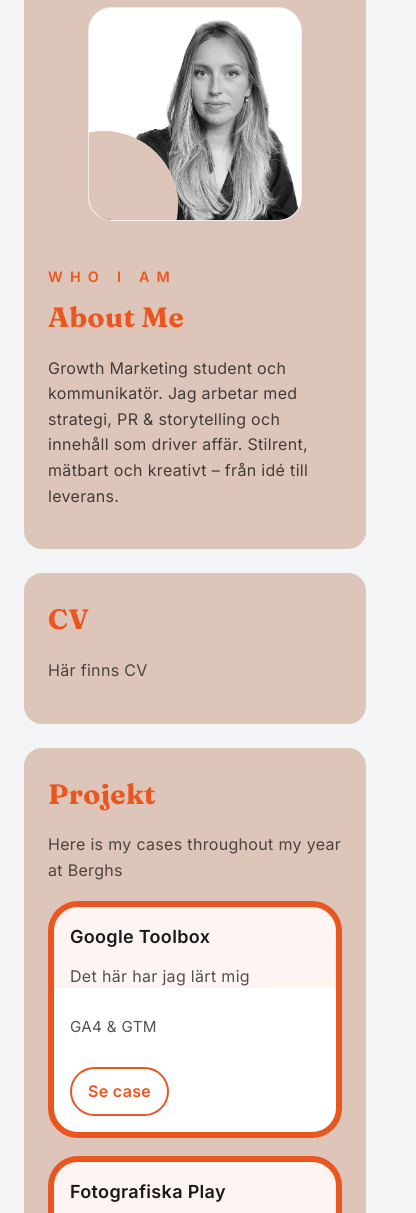
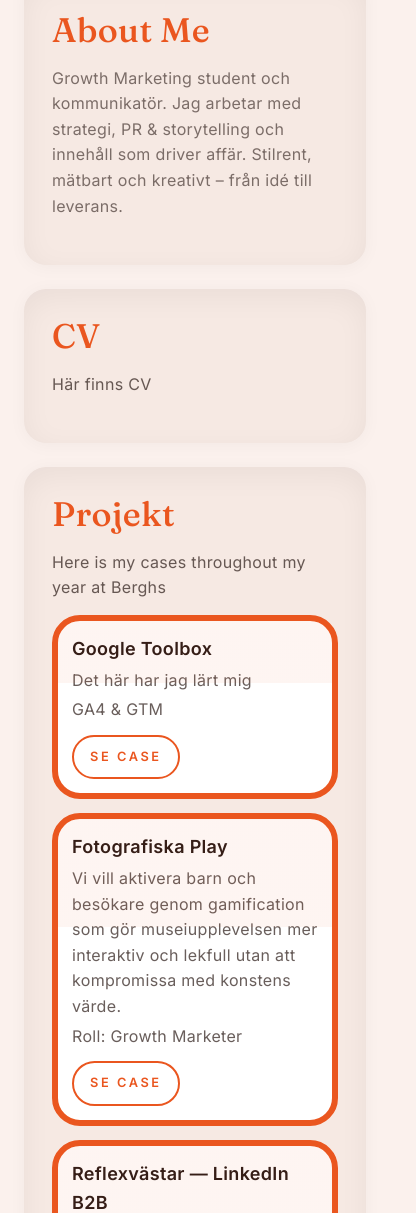
Before and after one commit to elsavonknorring/elsavonknorring.github.io, a plain HTML site: page index.html in a window 390 px wide. Shown: the part 787-2000 px from the top of the page, 416 px wide, since content can reach past the window. Drawn offline with Linux system fonts and the light colour scheme.

Commit message:
Uppdatering

```diff
--- a/index.html
+++ b/index.html
@@ -6,10 +6,7 @@
   <title>Elsa von Knorring — Growth Marketing</title>
   <script>
     window.dataLayer = window.dataLayer || [];
-  window.dataLayer.push({
-    event: "page_ready",
-    page_name: "Elsa Portfolio"
-  });
+    window.dataLayer.push({ event: "page_ready", page_name: "Elsa Portfolio" });
   </script>
 
   <!-- Google Tag Manager -->
@@ -19,103 +16,357 @@ j=d.createElement(s),dl=l!='dataLayer'?'&l='+l:'';j.async=true;j.src=
   'https://www.googletagmanager.com/gtm.js?id='+i+dl;f.parentNode.insertBefore(j,f);
   })(window,document,'script','dataLayer','GTM-T33J7S8H');</script>
   <!-- End Google Tag Manager -->
-  <!-- Fonts: Display serif för rubriker + sans för UI -->
+
+  <!-- Fonts -->
   <link rel="preconnect" href="https://fonts.googleapis.com">
   <link rel="preconnect" href="https://fonts.gstatic.com" crossorigin>
   <link href="https://fonts.googleapis.com/css2?family=Fraunces:opsz,wght@9..144,300;9..144,400;9..144,500;9..144,700&family=Inter:wght@400;500;600&display=swap" rel="stylesheet">
+
+  <!-- ====== STYLE (endast den är uppdaterad) ====== -->
   <style>
     :root{
-      /* IDENTITET */
-      --page-bg: #f3f4f6;   /* ljus bakgrund runt panelerna */
-      --panel-bg: #dec5b9;  /* ljus beige/rosa panel */
-      --accent:   #ea561f;  /* brand-orange */
-      --ink:      #1a1a1a;
-      --muted:    rgba(26,26,26,.75);
-      --radius-xl: 18px;
-      --container-pad: clamp(24px, 5vw, 36px);
-      --panel-pad: clamp(24px, 5vw, 56px);
+      /* Färger enligt skiss */
+      --page-bg: #fbf1ed;      /* helsidesbakgrund */
+      --panel-bg: #f6e9e3;     /* panelbakgrund */
+      --accent:   #ea561f;     /* brand-orange */
+      --ink:      #2a1a16;     /* primär text */
+      --muted:    rgba(42,26,22,.70);
+
+      --radius-xl: 22px;
+      --container-pad: clamp(24px, 5vw, 40px);
+      --panel-pad: clamp(28px, 6vw, 64px);
       --maxw: 1200px;
     }
 
-    *{ box-sizing:border-box; }
-    html{ scroll-behavior:smooth; }
+    *{ box-sizing: border-box; }
+    html{ scroll-behavior: smooth; }
     body{
       margin:0; background:var(--page-bg); color:var(--ink);
       font-family: Inter, system-ui, -apple-system, Segoe UI, Roboto, Helvetica, Arial, "Apple Color Emoji", "Segoe UI Emoji";
       line-height:1.6; letter-spacing:.02em;
     }
-    a{ color:inherit; }
+    a{ color:inherit; text-decoration:none; }
 
-    /* ==== Globala paneler (beige/rosa) ==== */
-    .panel{ background: var(--panel-bg); border-radius: var(--radius-xl); padding: var(--panel-pad); margin: var(--container-pad); }
+    /* Paneler */
+    .panel{
+      background: var(--panel-bg);
+      border-radius: var(--radius-xl);
+      padding: var(--panel-pad);
+      margin: var(--container-pad);
+      box-shadow: 0 8px 30px rgba(0,0,0,.05) inset, 0 2px 18px rgba(0,0,0,.04);
+    }
 
-    /* ======= MENY (vänstra hörnet) ======= */
-    .menu-wrap{ position: fixed; top: 16px; left: 16px; z-index: 100; }
-    .menu-btn{ display:inline-flex; align-items:center; gap:.6rem; border:2px solid var(--accent); background: transparent; color: var(--accent); padding: 8px 12px; border-radius: 999px; font-weight:600; cursor:pointer; }
-    .menu-btn svg{ display:block; }
-    .menu-sheet{ display:none; position: fixed; top: 56px; left: 16px; background: var(--panel-bg); border-radius: 14px; padding: 10px; border: 2px solid var(--accent); box-shadow: 0 12px 30px rgba(0,0,0,.12); }
-    .menu-sheet a{ display:block; text-decoration:none; padding: 10px 12px; border-radius: 10px; }
-    .menu-sheet a:hover{ background: rgba(0,0,0,.06); }
+    /* Meny */
+    .menu-wrap{ position: fixed; top:16px; left:16px; z-index:100; }
+    .menu-btn{
+      display:inline-flex; align-items:center; gap:.6rem;
+      border:2px solid var(--accent); background:transparent; color:var(--accent);
+      padding:8px 12px; border-radius:999px; font-weight:600; cursor:pointer;
+      letter-spacing:.12em; text-transform:uppercase; font-size:.8rem;
+    }
+    .menu-sheet{
+      display:none; position:fixed; top:56px; left:16px;
+      background:var(--panel-bg); border-radius:14px; padding:10px;
+      border:2px solid var(--accent); box-shadow:0 12px 30px rgba(0,0,0,.12);
+    }
+    .menu-sheet a{ display:block; padding:10px 12px; border-radius:10px; }
+    .menu-sheet a:hover{ background:rgba(0,0,0,.06); }
 
-    /* ======= HERO STARTSIDA ======= */
-    .hero{ display:grid; grid-template-columns: 1.1fr 1fr; gap: clamp(28px, 5vw, 56px); align-items:center; min-height: 86vh; max-width: var(--maxw); margin: 0 auto; }
-    @media (max-width: 980px){ .hero{ grid-template-columns: 1fr; min-height: 78svh; } }
+    /* HERO */
+    .hero{
+      display:grid; grid-template-columns:1.1fr 1fr;
+      gap:clamp(28px,5vw,56px); align-items:center;
+      min-height:86vh; max-width:var(--maxw); margin:0 auto;
+    }
+    @media (max-width:980px){ .hero{ grid-template-columns:1fr; min-height:78svh; } }
 
-    .brand{ display:flex; flex-direction:column; gap: 1.2rem; }
-    .logo{ font-family: 'Fraunces', ui-serif, Georgia, serif; color: var(--accent); font-size: clamp(40px, 9vw, 120px); line-height:.88; letter-spacing: .01em; }
-    .sub{ color: var(--accent); text-transform: uppercase; letter-spacing: .4em; font-weight: 600; font-size: clamp(12px, 1.5vw, 14px); }
-    .outline-btn{ display:inline-block; text-decoration:none; color: var(--accent); border: 2px solid var(--accent); background: transparent; padding: 12px 24px; border-radius: 8px; font-weight: 500; transition: transform .12s ease; }
-    .outline-btn:hover{ transform: translateY(-1px); }
+    .brand{ display:flex; flex-direction:column; gap:1.2rem; }
+    .logo{
+      font-family:'Fraunces', ui-serif, Georgia, serif;
+      color:var(--accent);
+      font-size:clamp(46px,10vw,120px);
+      line-height:.88; letter-spacing:.01em; font-weight:500;
+    }
+    .sub{
+      color:var(--accent); text-transform:uppercase; letter-spacing:.45em;
+      font-weight:600; font-size:clamp(12px,1.6vw,14px);
+    }
 
-    .cta-stack{ display:flex; flex-direction:column; gap: clamp(18px, 3.5vh, 36px); justify-self: center; width: min(520px, 90%); }
-    .pill{ appearance:none; border:none; cursor:pointer; text-decoration:none; display:grid; place-items:center; text-align:center; width: 100%; height: clamp(64px, 12vh, 88px); border-radius: 999px; background: var(--accent); color:#fff; font-weight: 600; letter-spacing: .5em; text-transform: uppercase; font-size: clamp(14px, 1.8vw, 16px); box-shadow: none; transition: transform .08s ease; }
-    .pill:hover{ transform: translateY(-2px); }
+    .outline-btn{
+      display:inline-block; color:var(--accent);
+      border:2px solid var(--accent); background:transparent;
+      padding:10px 20px; border-radius:8px; font-weight:600;
+      letter-spacing:.18em; text-transform:uppercase; font-size:.85rem;
+      transition: transform .1s ease, background .1s ease, box-shadow .1s ease;
+    }
+    .outline-btn:hover{ transform:translateY(-1px); background:#fff0ea; box-shadow:0 8px 18px rgba(234,86,31,.15); }
+    .outline-btn:focus-visible, .pill:focus-visible, .case-action:focus-visible{ outline:3px solid #ffb79a; outline-offset:2px; }
 
-    /* ======= ABOUT PANEL (enligt screenshot) ======= */
-    .about{ display:grid; grid-template-columns: 1.1fr 1fr; gap: clamp(28px, 5vw, 56px); align-items:center; max-width: var(--maxw); margin: 0 auto; }
-    @media (max-width: 980px){ .about{ grid-template-columns: 1fr; } }
+    .cta-stack{ display:flex; flex-direction:column; gap:clamp(18px,3.5vh,36px); justify-self:center; width:min(520px,90%); }
+    .pill{
+      appearance:none; border:none; cursor:pointer; display:grid; place-items:center; text-align:center;
+      width:100%; height:clamp(64px,12vh,88px);
+      border-radius:999px; background:var(--accent); color:#fff;
+      font-weight:700; letter-spacing:.5em; text-transform:uppercase;
+      font-size:clamp(14px,1.8vw,16px);
+      transition: transform .08s ease, box-shadow .08s ease, filter .08s ease;
+    }
+    .pill:hover{ transform:translateY(-2px); box-shadow:0 10px 20px rgba(234,86,31,.25); }
+    .pill:active{ transform:translateY(0); filter:brightness(.95); }
 
-    .clip{
-      position: relative; aspect-ratio: 1 / 1; max-width: 520px; background:#fff; overflow:hidden; border-radius: 24px; border: 1px solid rgba(0,0,0,.06);
+    /* ABOUT */
+    .about{ display:grid; grid-template-columns:1.1fr 1fr; gap:clamp(28px,5vw,56px); align-items:center; max-width:var(--maxw); margin:0 auto; }
+    @media (max-width:980px){ .about{ grid-template-columns:1fr; } }
+    .clip{ position:relative; aspect-ratio:1/1; max-width:520px; background:#fff; overflow:hidden; border-radius:24px; border:1px solid rgba(0,0,0,.06); }
+    .clip::after{ content:""; position:absolute; left:-28%; bottom:-28%; width:70%; height:70%; border-radius:50%; background: var(--panel-bg); }
+    .clip img{ width:100%; height:100%; object-fit:cover; object-position:center; filter:grayscale(100%); }
+
+    .eyebrow{ color:var(--accent); text-transform:uppercase; letter-spacing:.5em; font-weight:600; font-size:.9rem; }
+    .about h2{
+      font-family:'Fraunces', ui-serif, Georgia, serif; color:var(--accent);
+      font-size:clamp(32px,5vw,56px); margin:.4rem 0 .6rem; font-weight:500; text-align:center;
     }
-    /* Skapar den stora runda "utskärningen" i nedre vänstra hörnet */
-    .clip::after{ content:""; position:absolute; left:-28%; bottom:-28%; width:70%; height:70%; border-radius:50%; background: var(--panel-bg); }
-    .clip img{ width:100%; height:100%; object-fit: cover; object-position: center; filter: grayscale(100%); }
+    .about p{ color:var(--ink); opacity:.85; }
 
-    .eyebrow{ color: var(--accent); text-transform: uppercase; letter-spacing: .5em; font-weight: 600; font-size: .9rem; }
-    .about h2{ font-family: 'Fraunces', ui-serif, Georgia, serif; color: var(--accent); font-size: clamp(28px, 4vw, 56px); margin:.4rem 0 .6rem; }
-    .about p{ color: var(--ink); opacity: .8; }
+    /* Sektionstitlar */
+    section{ scroll-margin-top:80px; }
+    .section{ max-width:var(--maxw); margin:0 auto; }
+    .section h2{
+      font-family:'Fraunces', ui-serif, Georgia, serif; color:var(--accent);
+      font-size:clamp(32px,5vw,56px); margin:0 0 8px; font-weight:500;
+    }
+    .muted{ color:var(--muted); }
 
-    /* ======= Sektionstitlar för övrigt ======= */
-    section{ scroll-margin-top: 80px; }
-    .section{ max-width: var(--maxw); margin: 0 auto; }
-    .section h2{ font-family: 'Fraunces', ui-serif, Georgia, serif; color: var(--accent); font-size: clamp(28px, 4vw, 48px); margin: 0 0 8px; }
-    .muted{ color: var(--muted); }
+    /* PROJEKT – kort enligt skiss */
+    #projekt .case-wrap{ max-width:var(--maxw); margin:0 auto; }
+    #projekt .case-grid{ display:grid; grid-template-columns:1fr; gap:clamp(18px,3vw,28px); }
+    #projekt .case-card{
+      position:relative; background:#fff; border:6px solid var(--accent); border-radius:28px;
+      padding:clamp(16px,2.4vw,28px); min-height:160px; display:grid; grid-template-columns:1fr auto; align-items:center; overflow:hidden;
+    }
+    #projekt .case-card::before{
+      content:""; position:absolute; inset:0;
+      background:linear-gradient(90deg, rgba(234,86,31,.06) 0%, rgba(234,86,31,.06) 35%, transparent 35%);
+      pointer-events:none;
+    }
+    #projekt .case-title{ font-weight:700; font-size:clamp(18px,2.2vw,22px); margin:0; color:var(--ink); }
+    #projekt .case-meta, #projekt .case-role{ color:var(--muted); margin:4px 0 0; }
+    #projekt .case-action{
+      position:relative; z-index:1; border:2px solid var(--accent); color:var(--accent); background:transparent;
+      padding:10px 16px; border-radius:999px; font-weight:700; text-transform:uppercase; letter-spacing:.2em; font-size:.8rem;
+      transition: transform .08s ease, background .08s ease, box-shadow .08s ease;
+    }
+    #projekt .case-action:hover{ transform:translateY(-1px); background:#fff0ea; box-shadow:0 8px 18px rgba(234,86,31,.15); }
+    @media (max-width:860px){
+      #projekt .case-card{ grid-template-columns:1fr; gap:12px; }
+      #projekt .case-action{ justify-self:start; }
+      #projekt .case-card::before{ background:linear-gradient(180deg, rgba(234,86,31,.06) 0%, rgba(234,86,31,.06) 36%, transparent 36%); }
+    }
 
-    /* ======= Projekt-kort (samma identitet som tidigare) ======= */
-    .grid{ display:grid; grid-template-columns: repeat(12, 1fr); gap: 16px; }
-    .project{ grid-column: span 12; display:grid; grid-template-columns: 1fr 1.2fr; min-height: 220px; border: 2px solid var(--accent); border-radius: 14px; overflow:hidden; }
-    @media (max-width: 860px){ .project{ grid-template-columns: 1fr; } }
-    .p-media{ position: relative; }
-    .p-body{ background:#fff; padding: 18px; display:flex; flex-direction:column; justify-content:space-between; }
-    .p-title{ font-size: 1.3rem; margin: 0 0 6px; font-weight: 600; }
-    .p-meta{ color: var(--muted); margin: 0; }
+    /* Reach out – centrerad */
+    #reach .section{ text-align:center; }
+    #reach h2{
+      font-family: Inter, system-ui, -apple-system, Segoe UI, Roboto, Helvetica, Arial;
+      text-transform:uppercase; letter-spacing:.5em; font-weight:700;
+      color: var(--muted); font-size:.95rem; margin-bottom:48px;
+    }
+    #reach .muted{
+      display:inline-block; margin-top:12px; margin-bottom:22px;
+      text-transform:uppercase; letter-spacing:.35em; color:var(--muted);
+    }
+    #reach .muted a{ border-bottom:1px solid rgba(42,26,22,.25); padding-bottom:2px; }
+    .social{ display:flex; gap:14px; flex-wrap:wrap; }
+    #reach .social{ justify-content:center; margin-top:18px; }
+    .ic{
+      width:42px; height:42px; display:grid; place-items:center;
+      border:2px solid var(--accent); border-radius:999px; color:var(--ink); background:#fff;
+      transition: transform .08s ease, background .08s ease, border-color .08s ease;
+    }
+    .ic:hover{ transform:translateY(-2px); background:#fff7f2; border-color:#f06b36; }
 
-    .bg-play{ background: radial-gradient(120px 120px at 85% 20%, rgba(255,255,255,.4), transparent), linear-gradient(180deg, #0c0b10, #23202a); color:#fff; }
-    .bg-play .mark{ position:absolute; right:16px; top:16px; width:56px; height:56px; border:1px solid rgba(255,255,255,.25); display:grid; place-items:center; }
-    .bg-play svg{ opacity:.9; }
+    /* Footer */
+    footer{ padding:32px var(--container-pad) 48px; color:var(--muted); text-align:center; }
+   /* --- Fixar: Projekt-rubrik + tar bort "Who I am" --- */
 
-    .bg-pr{ background: linear-gradient(180deg, #fff, #f7f7f7), repeating-linear-gradient(45deg, rgba(17,17,17,.06) 0 10px, rgba(17,17,17,.03) 10px 20px); }
-    .bg-pr .quote{ position:absolute; left:16px; top:10px; font-size: 60px; color:#d0d0d0; font-weight:800; }
+/* Gör h2 "Projekt" i case-wrap orange och i Fraunces */
+#projekt .case-wrap > h2{
+  color: var(--accent);
+  font-family: 'Fraunces', ui-serif, Georgia, serif;
+  font-weight: 500;
+}
 
-    .bg-reflex{ background: linear-gradient(180deg, #fff, #fff), repeating-linear-gradient(45deg, #ffffff 0 14px, #f3f3f3 14px 28px), repeating-linear-gradient(135deg, rgba(0,0,0,.08) 0 2px, rgba(0,0,0,.08) 2px 4px); background-blend-mode: multiply, normal, normal; }
+/* Dölj "Who I am"-eyebrow helt */
+.eyebrow{ display:none !important; }
+/* Större "Projekt"-rubrik */
+#projekt .case-wrap > h2{
+  color: var(--accent);
+  font-family: 'Fraunces', ui-serif, Georgia, serif;
+  font-weight: 500;
+  font-size: clamp(40px, 6vw, 64px); /* ↑ justera vid behov */
+  margin-bottom: 10px;
+}
+/* Mindre toppmarginal i Projekt-panelen */
+#projekt.panel{
+  /* ersätter panelens standard-padding för just denna sektion */
+  padding-top: clamp(16px, 3.5vw, 28px) !important;
+  padding-bottom: clamp(24px, 5vw, 48px) !important; /* kan höjas/sänkas vid behov */
+}
 
-    /* ======= Social ikoner ======= */
-    .social{ display:flex; gap: 10px; flex-wrap: wrap; }
-    .ic{ width:40px; height:40px; display:grid; place-items:center; border:2px solid var(--accent); border-radius: 999px; text-decoration:none; color: var(--ink); background:#fff; }
+/* Mindre avstånd mellan rubrik och lead-text */
+#projekt .case-wrap > h2{
+  margin-top: 0;              /* ingen extra toppmarginal */
+  margin-bottom: 6px;         /* tajtare mot lead */
+}
 
-    /* ======= Footer ======= */
-    footer{ padding: 32px var(--container-pad) 48px; color: var(--muted); }
+/* Lead-texten lite tajtare */
+#projekt .lead{
+  margin-top: 0;
+  margin-bottom: 14px;        /* var 18px tidigare i din stil */
+}
+
+/* Lite mindre vertikal luft mellan korten */
+#projekt .case-grid{
+  gap: clamp(14px, 2.2vw, 22px);
+}
+
+/* Kortens egna inre padding något tajtare (valfritt) */
+#projekt .case-card{
+  padding: clamp(14px, 2vw, 22px);
+}
+/* ---- About: ta bort porträttbilden och vänsterställ texten ---- */
+
+/* Göm bilden helt (ingen HTML-ändring behövs) */
+.about .clip{ display:none !important; }
+
+/* Gör About till en enkolumnssektion och vänsterställ innehållet */
+.about{
+  grid-template-columns: 1fr !important;
+  justify-items: start;          /* vänsterkant */
+  align-items: start;
+}
+
+/* Själva textblocket i About */
+.about > div{
+  max-width: 720px;              /* bekvämt läsbredd */
+  text-align: left;
+}
+
+/* Rubriken som övriga rubriker i layouten */
+.about h2{
+  text-align: left !important;
+  font-family: 'Fraunces', ui-serif, Georgia, serif;
+  color: var(--accent);
+  font-weight: 500;
+  font-size: clamp(32px, 5vw, 56px);
+  margin: 0 0 10px;
+}
+
+/* Brödtexten lite tajtare */
+.about p{
+  margin-top: 0;
+  color: var(--ink);
+  opacity: .85;
+}
+
+/* (Du hade redan detta, men säkerställ att eyebrow är borta) */
+.eyebrow{ display:none !important; }
+
+/* Valfritt: lite mindre topp-padding i About-panelen så den matchar Projekts tajtare känsla */
+#about.panel{
+  padding-top: clamp(16px, 3.5vw, 28px) !important;
+  padding-bottom: clamp(24px, 5vw, 48px) !important;
+}/* ===== ENHETLIG LAYOUT FÖR ALLA PANELER UNDER HERO ===== */
+
+/* 1) Samma panel-padding för alla sektioner under hero */
+#about.panel,
+#cv.panel,
+#projekt.panel,
+#case.panel,
+#reach.panel{
+  padding-top: clamp(20px, 4vw, 36px) !important;
+  padding-bottom: clamp(28px, 5vw, 56px) !important;
+}
+
+/* 2) Samma “innehållscontainer” som CV-panelen (maxbredd + auto-marginal) */
+#about .about,
+#cv .section,
+#projekt .case-wrap,
+#case .section,
+#reach .section{
+  max-width: var(--maxw);
+  margin: 0 auto;
+}
+
+/* 3) Vänsterställda rubriker + samma typostil överallt (som CV) */
+#about h2,
+#cv h2,
+#projekt .case-wrap > h2,
+#case h2,
+#reach h2{
+  text-align: left !important;
+  color: var(--accent);
+  font-family: 'Fraunces', ui-serif, Georgia, serif;
+  font-weight: 500;
+  font-size: clamp(34px, 5vw, 56px);
+  margin: 0 0 8px 0;
+}
+
+/* 4) Enhetliga brödtexter/undertexter */
+#about p,
+#cv .muted,
+#projekt .lead,
+#case .muted,
+#reach .muted{
+  color: var(--muted);
+  margin-top: 6px;
+  margin-bottom: 18px;
+  text-align: left !important;
+  letter-spacing: .02em;
+}
+
+/* 5) About: samma enkla enkolumnslayout som CV (bild bort, vänsterställd text) */
+#about .clip{ display:none !important; }
+#about .about{
+  display:block !important;      /* ersätt grid */
+  justify-items: start;
+  align-items: start;
+}
+#about > .about > div{
+  max-width: 720px;
+}
+
+/* 6) Projekt: tajta topp, vänsterställd rubrik/lead, kortlistan kan vara kvar */
+#projekt .case-wrap{ padding-top: 0; }
+#projekt .case-wrap > h2{ margin-bottom: 6px; }
+#projekt .lead{ margin-bottom: 14px; }
+
+/* 7) Reach: samma vänsterställda layout (inte centrerad längre) */
+#reach .section{ text-align: left !important; }
+#reach h2{
+  font-family: 'Fraunces', ui-serif, Georgia, serif !important;
+  letter-spacing: .01em;   /* som CV, inte versal smal rubrik */
+  font-size: clamp(34px, 5vw, 56px) !important;
+  margin-bottom: 8px !important;
+}
+#reach .social{
+  justify-content: flex-start !important;
+  margin-top: 12px !important;
+}
+
+/* 8) Extra: samma vertikala rytm mellan element i alla sektioner */
+#about .about > * + *,
+#cv .section > * + *,
+#projekt .case-wrap > * + *,
+#case .section > * + *,
+#reach .section > * + *{
+  margin-top: 8px;
+}
+
+/* 9) (Valfritt) Lite tajtare spacing mellan projektkorten så det matchar CV-känslan */
+#projekt .case-grid{ gap: clamp(14px, 2.2vw, 22px); }
+#projekt .case-card{ padding: clamp(14px, 2vw, 22px); }
+
+
   </style>
 </head>
 <body>
@@ -123,7 +374,8 @@ j=d.createElement(s),dl=l!='dataLayer'?'&l='+l:'';j.async=true;j.src=
   <noscript><iframe src="https://www.googletagmanager.com/ns.html?id=GTM-T33J7S8H"
   height="0" width="0" style="display:none;visibility:hidden"></iframe></noscript>
   <!-- End Google Tag Manager (noscript) -->
-  <!-- Meny i vänstra hörnet -->
+
+  <!-- Meny -->
   <div class="menu-wrap">
     <button class="menu-btn" id="menuBtn" aria-expanded="false" aria-controls="menuSheet">
       <svg width="18" height="18" viewBox="0 0 24 24" fill="none" aria-hidden="true"><path d="M4 7h16M4 12h16M4 17h16" stroke="currentColor" stroke-width="2" stroke-linecap="round"/></svg>
@@ -139,16 +391,15 @@ height="0" width="0" style="display:none;visibility:hidden"></iframe></noscript>
     </div>
   </div>
 
-  <!-- HOMEPAGE PANEL -->
+  <!-- HERO -->
   <header id="home" class="panel">
     <div class="hero">
       <div class="brand">
         <div class="logo">Elsa<br>von<br>Knorring</div>
         <div class="sub">Growth Marketing</div>
-        <!-- Reach out (hero) — endast uppdaterad här -->
         <a class="outline-btn" href="#reach" aria-label="Reach out" data-gtm-name="reach">Reach out</a>
       </div>
-      <!-- CV / Projekt / Case — endast uppdaterad här -->
+
       <div class="cta-stack" aria-label="Primär navigering">
         <a class="pill pill-cv" href="#cv" aria-label="Gå till CV" data-gtm-name="cv">CV</a>
         <a class="pill pill-projekt" href="#projekt" aria-label="Gå till projekt" data-gtm-name="projekt">Projekt</a>
@@ -157,11 +408,10 @@ height="0" width="0" style="display:none;visibility:hidden"></iframe></noscript>
     </div>
   </header>
 
-  <!-- ABOUT (ovanför CV, enligt screenshot) -->
+  <!-- ABOUT -->
   <section id="about" class="panel">
     <div class="about">
       <figure class="clip" aria-label="IMG_5453.jpg">
-        <!-- Lägg IMG_5453.jpg i samma mapp som html-filen -->
         <img src="IMG_5453.jpg" alt="" />
       </figure>
       <div>
@@ -182,87 +432,20 @@ height="0" width="0" style="display:none;visibility:hidden"></iframe></noscript>
 
   <!-- PROJEKT -->
   <section id="projekt" class="panel">
-  <!-- Endast denna sektion är ny. Allt annat i dokumentet är oförändrat. -->
-  <style>
-    /* ======= Stil för CASE/PROJEKT inom denna sektion ======= */
-    #projekt .case-wrap{ max-width: var(--maxw); margin: 0 auto; }
-    #projekt .case-wrap h2{ font-family: 'Fraunces', ui-serif, Georgia, serif; color: var(--accent); font-size: clamp(28px, 4vw, 48px); margin: 0 0 8px; }
-    #projekt .lead{ color: var(--muted); margin-bottom: 18px; }
-
-    /* Listlayout */
-    #projekt .case-grid{ display: grid; grid-template-columns: 1fr; gap: clamp(18px, 3vw, 28px); }
-
-    /* Stora rundade kort med orange kant (inspirerat av din skiss) */
-    #projekt .case-card{
-      position: relative;
-      background: #fff;
-      border: 6px solid var(--accent);
-      border-radius: 30px;
-      padding: clamp(16px, 2.4vw, 28px);
-      min-height: 180px;
-      display: grid;
-      grid-template-columns: 1fr auto;
-      align-items: center;
-      overflow: hidden;
-    }
-
-    /* Den ljusare vänstersidan som i bilden */
-    #projekt .case-card::before{
-      content:"";
-      position:absolute; inset:0;
-      background:
-        linear-gradient(90deg, rgba(234,86,31,.06) 0%, rgba(234,86,31,.06) 35%, transparent 35%);
-      pointer-events:none;
-    }
-
-    /* Innehåll */
-    #projekt .case-body{ position: relative; z-index: 1; display:flex; gap:10px; flex-direction:column; }
-    #projekt .case-title{ font-weight: 700; font-size: clamp(18px, 2.2vw, 22px); margin:0; color: var(--ink); }
-    #projekt .case-meta{ margin: 2px 0 0; color: var(--muted); }
-    #projekt .case-role{ color: var(--muted); font-size: .95rem; }
-
-    /* Åtgärd (sekundär knapp) – återanvänder din outline-stil */
-    #projekt .case-action{
-      position: relative; z-index: 1;
-      text-decoration:none;
-      border: 2px solid var(--accent);
-      color: var(--accent);
-      background: transparent;
-      padding: 10px 16px;
-      border-radius: 999px;
-      font-weight: 600;
-      white-space: nowrap;
-      justify-self: end;
-      transition: transform .08s ease;
-    }
-    #projekt .case-action:hover{ transform: translateY(-1px); }
-
-    /* Responsiv: stacka innehåll */
-    @media (max-width: 860px){
-      #projekt .case-card{ grid-template-columns: 1fr; gap: 12px; }
-      #projekt .case-action{ justify-self: start; }
-      #projekt .case-card::before{
-        background: linear-gradient(180deg, rgba(234,86,31,.06) 0%, rgba(234,86,31,.06) 36%, transparent 36%);
-      }
-    }
-  </style>
-
     <div class="case-wrap">
       <h2>Projekt</h2>
-    <p class="lead">Here is my cases throughout my year at Berghs</p>
+      <p class="lead muted">Here is my cases throughout my year at Berghs</p>
 
       <div class="case-grid">
-      <!-- Case 1: Fotografiska Play -->
         <article class="case-card" aria-labelledby="case1-title">
           <div class="case-body">
             <h3 class="case-title" id="case1-title">Google Toolbox</h3>
             <p class="case-meta">Det här har jag lärt mig</p>
-          <p class="case-role">GA4 & GTM</p>
+            <p class="case-role">GA4 &amp; GTM</p>
           </div>
           <a class="case-action" href="#case">Se case</a>
         </article>
 
-      <!-- Case 2: PR & storytelling -->
         <article class="case-card" aria-labelledby="case2-title">
           <div class="case-body">
             <h3 class="case-title" id="case2-title">Fotografiska Play</h3>
@@ -272,7 +455,6 @@ height="0" width="0" style="display:none;visibility:hidden"></iframe></noscript>
           <a class="case-action" href="#case">Se case</a>
         </article>
 
-      <!-- Case 3: Reflexvästar B2B -->
         <article class="case-card" aria-labelledby="case3-title">
           <div class="case-body">
             <h3 class="case-title" id="case3-title">Reflexvästar — LinkedIn B2B</h3>
@@ -285,7 +467,6 @@ height="0" width="0" style="display:none;visibility:hidden"></iframe></noscript>
     </div>
   </section>
 
-
   <!-- CASE -->
   <section id="case" class="panel">
     <div class="section">
@@ -294,7 +475,7 @@ height="0" width="0" style="display:none;visibility:hidden"></iframe></noscript>
     </div>
   </section>
 
-  <!-- REACH OUT / Sociala medier -->
+  <!-- REACH OUT -->
   <section id="reach" class="panel">
     <div class="section">
       <h2>Reach out</h2>
@@ -343,6 +524,5 @@ height="0" width="0" style="display:none;visibility:hidden"></iframe></noscript>
       }
     });
   </script>
-
 </body>
 </html>
```
Also changed, not shown: IMG_5453.jpg (deleted), 1 other file. Lines whose indentation alone changed are shown as unchanged.
